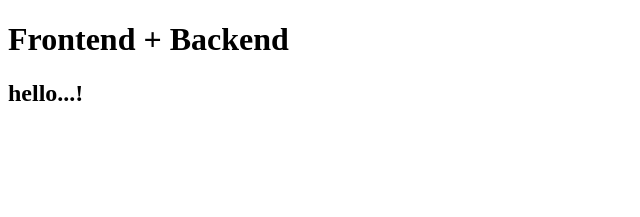
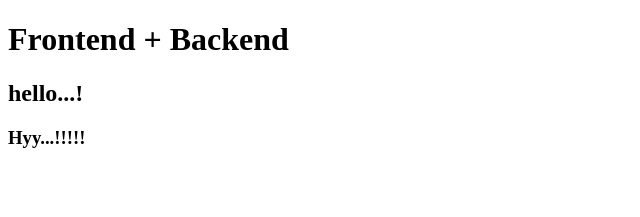
Before and after one commit to Nitish7040/test-cicd, a React (Vite) app in the folder Client/: page / in a window 1280 px wide. Shown: the top 217 px of the page, without its empty margins (0-640 px from the left). Built offline with nearby package versions, Linux system fonts and the light colour scheme; no server answers.

Commit message:
prefinal testing of ci-cd

```diff
--- a/Client/src/App.jsx
+++ b/Client/src/App.jsx
@@ -17,6 +17,7 @@ function App() {
     <div>
       <h1>Frontend + Backend</h1>
       <h2>hello...!</h2>
+      <h3>Hyy...!!!!!</h3>
 
       <p>{message}</p>
     </div>
```
